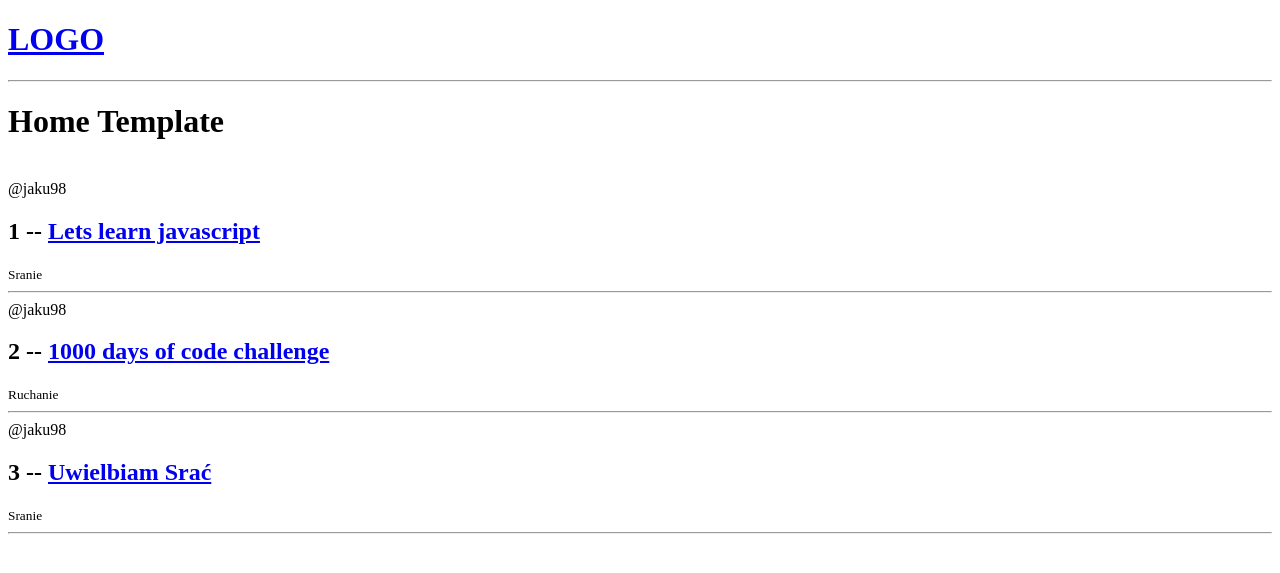
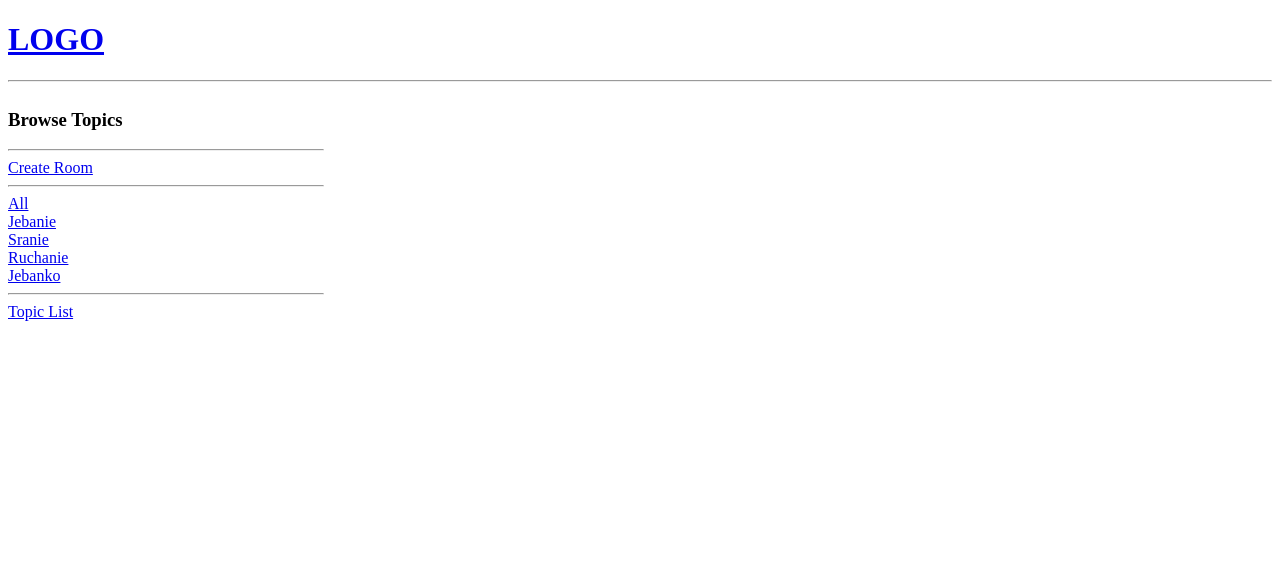
Before and after one commit to jaku988/djangoProject, a Django app: a page that uses base/templates/base/home.html in a window 1280 px wide. Shown: the top 573 px of the page. Run offline with Django 4.2, Linux system fonts and the light colour scheme; data comes from the database, SQL or seed files in the repository; both versions use the stored data as it was after the commit.

Commit message:
zwiększona obsługa bazy danych

```diff
--- a/base/models.py
+++ b/base/models.py
@@ -20,6 +20,9 @@
     updated = models.DateTimeField(auto_now=True)
     created = models.DateTimeField(auto_now_add=True)
 
+    class Meta:
+        ordering = ['-updated', '-created']
+
     def __str__(self):
         return self.name
 
--- a/base/templates/base/home.html
+++ b/base/templates/base/home.html
@@ -1,16 +1,45 @@
 {% extends 'main.html' %}
 
 {% block content %}
-    <h1>Home Template</h1><br>
 
-    <div>
+<style>
+    .home-container{
+        display: grid;
+        grid-template-columns: 1fr 3fr;
+    }
+
+</style>
+
+
+    <div class="home-container">
+        <div>
+            <h3>Browse Topics</h3>
+            <hr>
+            <a href="{% url 'create_room' %}">Create Room</a>
+            <hr>
+
+            <div>
+                <a href="{% url 'home' %}">All</a>
+            </div>
+            {% for topic in topics %}
+                <div>
+                    <a href="{% url 'home' %}?q={{ topic.name }}">{{ topic }}</a>
+                </div>
+            {% endfor %}
+        <hr>
+        <div>
+            <a href="{% url 'topic_list' %}">Topic List</a>
+        </div>
+        </div>
 
         <div>
             {% for room in rooms %}
                 <div>
                     <span> @{{ room.user.username }} </span>
                     <h2>{{ room.id }} --  <a href="{% url 'room' room.id %}">{{ room.name }} </a></h2>
-                    <small>{{ room.topic.name }}</small>
+                    <small>{{ room.topic.name }}</small><br>
+                    <a href="{% url 'update_room' room.id %}">Edit</a>
+                    <a href="{% url 'delete_room' room.id %}">Delete</a>
                     <hr>
                 </div>
 
@@ -20,6 +49,4 @@
 
     </div>
 
-
-
 {% endblock content %}
--- a/base/urls.py
+++ b/base/urls.py
@@ -4,4 +4,9 @@
 urlpatterns = [
     path('', views.home, name="home"),
     path('room/<str:pk>/', views.room, name="room"),
+    path('create-room/', views.create_room, name="create_room"),
+    path('update-room/<str:pk>/', views.update_room, name="update_room"),
+    path('delete-room/<str:pk>/', views.delete_room, name="delete_room"),
+    path('topic-list/', views.topic_list, name="topic_list"),
+    path('topic-list/create-topic', views.create_topic, name="create_topic"),
 ]
--- a/base/views.py
+++ b/base/views.py
@@ -1,18 +1,29 @@
-from django.shortcuts import render
+from django.shortcuts import render, redirect
 #from django.http import HttpResponse
-from .models import Room
+from .models import Room, Topic
+from .forms import RoomForm, TopicForm
 
-rooms = [
-    {'id':1, 'name': 'Lets learn python!'},
-    {'id':2, 'name': 'Design with me'},
-    {'id':3, 'name': 'Frondend Dev'},
-]
+#rooms = [
+#    {'id': 1, 'name': 'Lets learn python!'},
+#    {'id': 2, 'name': 'Design with me'},
+#    {'id': 3, 'name': 'Frondend Dev'},
+#]
 
 
 def home(request):
 
-    rooms = Room.objects.all()
-    context = {'rooms': rooms}
+    q = request.GET.get('q')
+
+    if q == None:
+        rooms = Room.objects.all()
+    else:
+        rooms = Room.objects.filter(topic__name__icontains=q)
+
+    topics = Topic.objects.all()
+
+    context = {'rooms': rooms,
+               'topics': topics}
+
     return render(request, 'base/home.html',  context)
 
 def room(request, pk):
@@ -21,3 +32,57 @@
 
     context = {'room': room}
     return render(request, 'base/room.html', context)
+
+def create_room(request):
+
+    form = RoomForm()
+    if request.method == 'POST':
+        form = RoomForm(request.POST)
+        if form.is_valid():
+            form.save()
+            return redirect('home')
+
+    context = {'form': form}
+    return render(request, 'base/room_form.html', context)
+
+def update_room(request, pk):
+    room = Room.objects.get(id=pk)
+    form = RoomForm(instance=room)
+
+    if request.method == 'POST':
+        form = RoomForm(request.POST, instance=room)
+        if form.is_valid():
+            form.save()
+            return redirect('home')
+
+    context = {'form': form}
+    return render(request, 'base/room_form.html', context)
+
+def delete_room(request, pk):
+
+    room = Room.objects.get(id=pk)
+    if request.method == 'POST':
+
+        room.delete()
+        return redirect('home')
+
+    return render(request, 'base/delete.html', {'obj': room})
+
+def topic_list(request):
+
+    topics = Topic.objects.all()
+
+    content = {'topics': topics}
+    return render(request, 'base/topic_list.html', content)
+
+def create_topic(request):
+    form = TopicForm()
+
+    if request.method == 'POST':
+        form = TopicForm(request.POST)
+        if form.is_valid():
+            form.save()
+            return redirect("topic_list")
+
+    context = {'form': form}
+    return render(request, 'base/create_topic.html', context)
```
Also changed, not shown: base/forms.py (added, +12 -0 lines), base/templates/base/create_topic.html (added, +13 -0 lines), base/templates/base/delete.html (added, +14 -0 lines), base/templates/base/room_form.html (added, +15 -0 lines), base/templates/base/topic_list.html (added, +18 -0 lines), db.sqlite3.
